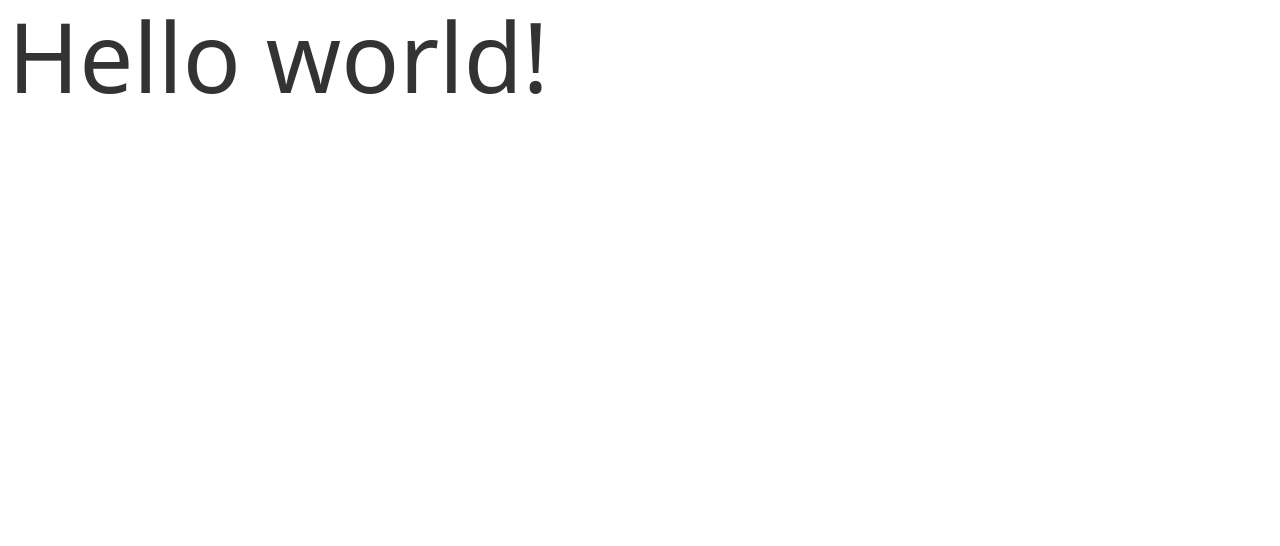
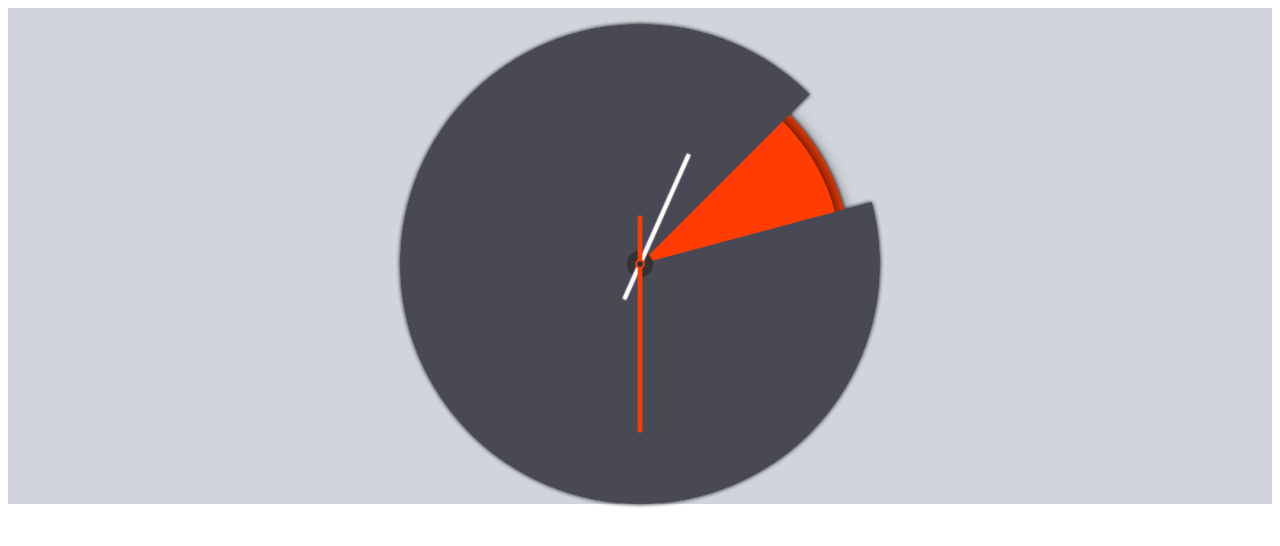
Before and after one commit to Matej-ch/svelte-clock, a Svelte app: page / in a window 1280 px wide. Shown: the top 546 px of the page. Built offline with nearby package versions, Linux system fonts and the light colour scheme.

Commit message:
clock added

```diff
--- a/src/App.svelte
+++ b/src/App.svelte
@@ -1,13 +1,124 @@
 <script>
-	export let name;
+
 </script>
 
 <main>
-	<h1 class="text-8xl">Hello {name}!</h1>
+	<div class='flex justify-center h-full bg-gray-300'>
+		<svg class='clock' viewBox="0 0 100 100">
+
+			<defs>
+				<filter id="shadow-large">
+					<feDropShadow dx="0" dy="0" stdDeviation="2"/>
+				</filter>
+				<filter id="shadow-small">
+					<feDropShadow dx="0" dy="0" stdDeviation="0.2"/>
+				</filter>
+
+				<filter id="shadow-seconds">
+					<feDropShadow dx="0" dy="0" stdDeviation="0.2" flood-color='#ff3e00'/>
+				</filter>
+
+				<filter id="shadow-minutes">
+					<feDropShadow dx="0" dy="0" stdDeviation="0.2" flood-color='white'/>
+				</filter>
+
+				<mask id="mask">
+					<g transform="translate(50 50)">
+						<g class="hours" transform='rotate({-15 + 2 * 30})'>
+							<circle
+								cx="0"
+								cy="0"
+								r="50"
+								fill="#fff">
+							</circle>
+							<path
+								d="M 0 -50 v 50 l 28.86 -50"
+								fill="#000">
+							</path>
+						</g>
+					</g>
+				</mask>
+			</defs>
+
+			<circle
+				cx="50"
+				cy="50"
+				r="44"
+				fill="#ff3e00">
+			</circle>
+
+
+			<circle
+				cx="50"
+				cy="50"
+				r="42"
+				fill="#ff3e00"
+				filter="url(#shadow-large)">
+			</circle>
+
+			<g
+				class="clock--face text-white"
+				font-size="8px"
+				transform="translate(50 50)"
+				text-anchor="middle"
+				dominant-baseline="middle">
+
+			</g>
+
+			<circle
+				mask="url(#mask)"
+				cx="50"
+				cy="50"
+				r="50"
+				fill="#4a4a55">
+			</circle>
+
+			<circle
+				cx="50"
+				cy="50"
+				r="2.5"
+				filter="url(#shadow-small)"
+				fill="#303335">
+			</circle>
+
+			<g class="hands" transform="translate(50 50)">
+				<g class="minutes" transform='rotate({4 * 6})'>
+					<path fill="#fff" d="M -0.4 8 h 0.8 v -33 h -0.8 z"  filter="url(#shadow-minutes)">
+					</path>
+					<circle
+						fill="#303335"
+						cx="0"
+						cy="0"
+						r="0.6">
+					</circle>
+				</g>
+
+				<g class="seconds" transform=rotate({30 * 6})>
+					<path fill="#ff3e00" d="M -0.4 10 h 0.8 v -45 h -0.8 z"  filter="url(#shadow-seconds)">
+					</path>
+					<circle
+						stroke-width="0.4"
+						stroke="#ff3e00"
+						fill="#303335"
+						cx="0"
+						cy="0"
+						r="0.8">
+					</circle>
+				</g>
+			</g>
+		</svg>
+	</div>
 </main>
 
 <style global lang="postcss">
 	@tailwind base;
 	@tailwind components;
 	@tailwind utilities;
+
+	.clock {
+		margin-top: 1rem;
+		width: 60vmin;
+		height: auto;
+		filter: url(#shadow-large);
+	}
 </style>
```
